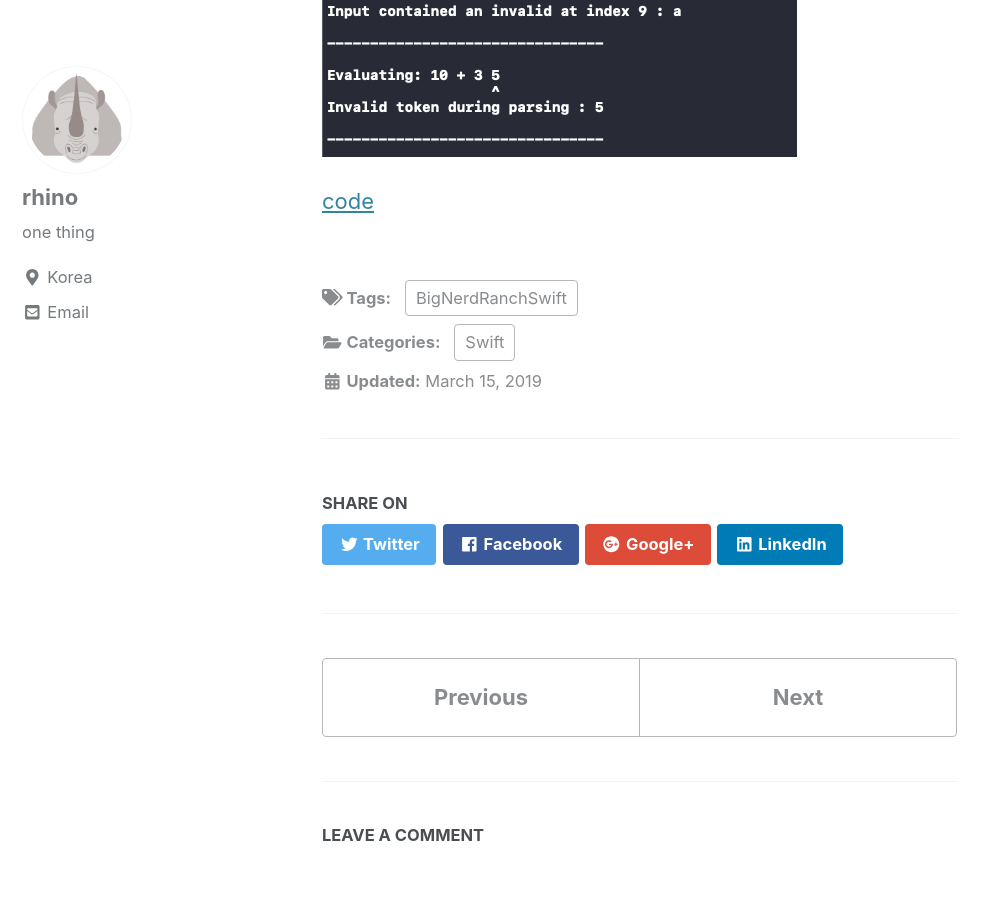
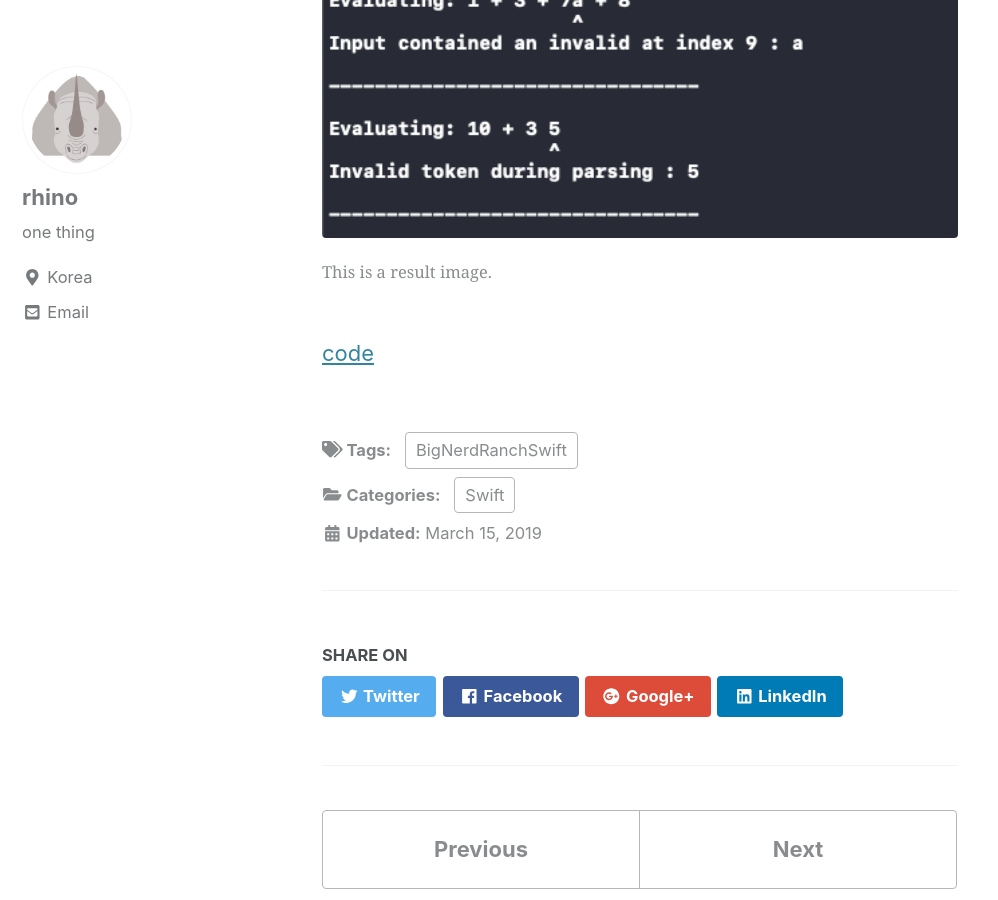
Before and after one commit to HaeSeongPark/haeseongpark.github.io, a Jekyll site: the page built from _posts/2019-03-15-BNRSwift-Ch.20 Silver Challenge.md, in a window 1280 px wide and 900 px high, scrolled down 798 px. Shown: the whole window, without its empty margins (0-998 px from the left). Built offline with Jekyll 4.4.1, drawn with Linux system fonts in a browser that asks for light colours; cached includes are drawn as plain includes; comment, search, counter and statistics services are not loaded.

Commit message:
add result image in _posts/2019-03-15-BNRSwift-Ch.20\ Silver\ Challenge.md

```diff
--- a/_posts/2019-03-15-BNRSwift-Ch.20 Silver Challenge.md
+++ b/_posts/2019-03-15-BNRSwift-Ch.20 Silver Challenge.md
@@ -12,7 +12,8 @@ tags:
 
 First, We need position which is chracter's index of stinrg. You want to add it the places where error would occur like InvalidCharacter. And we need to hold the position of invalid Character, so add it Tokens. I've implemented extra work that print caret(^) indicating position of invalid stuff intuitively.
 
-![result](https://github.com/HaeSeongPark/haeseongpark.github.io/blob/master/assets/images/BRNSwift2ed-Ch20-SivlerChallenge-Result.png)
+{% include figure image_path="/assets/images/BRNSwift2ed-Ch20-SivlerChallenge-Result.png" alt="This is a result image" caption="This is a result image." %}
+
 
 
 [code](https://github.com/HaeSeongPark/BNRSwift/commit/a2b98ec595c30cd1f380d9fa84f6999efd058365)
```
